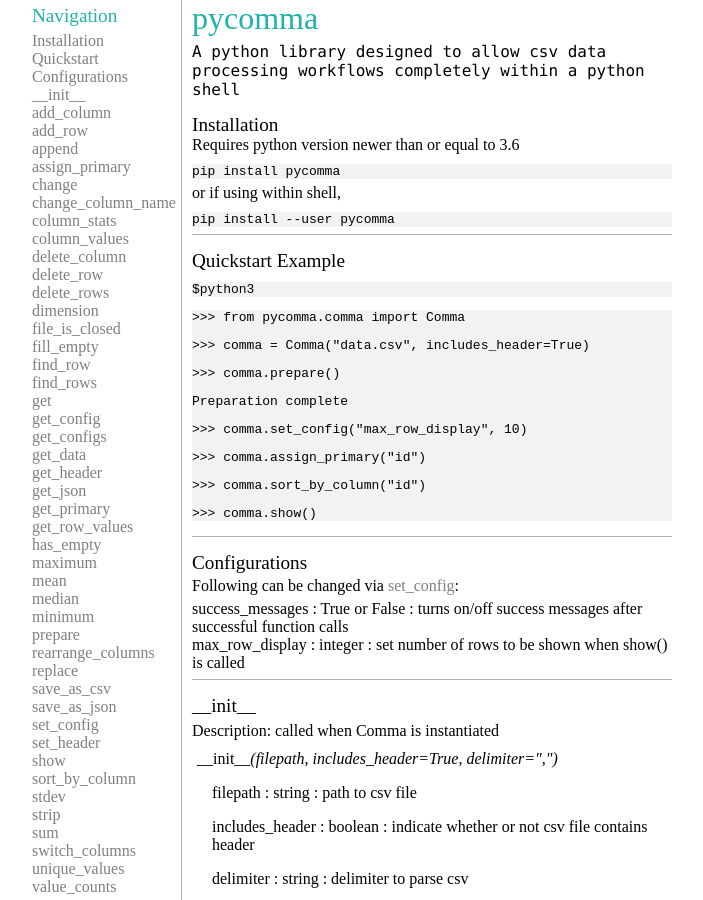
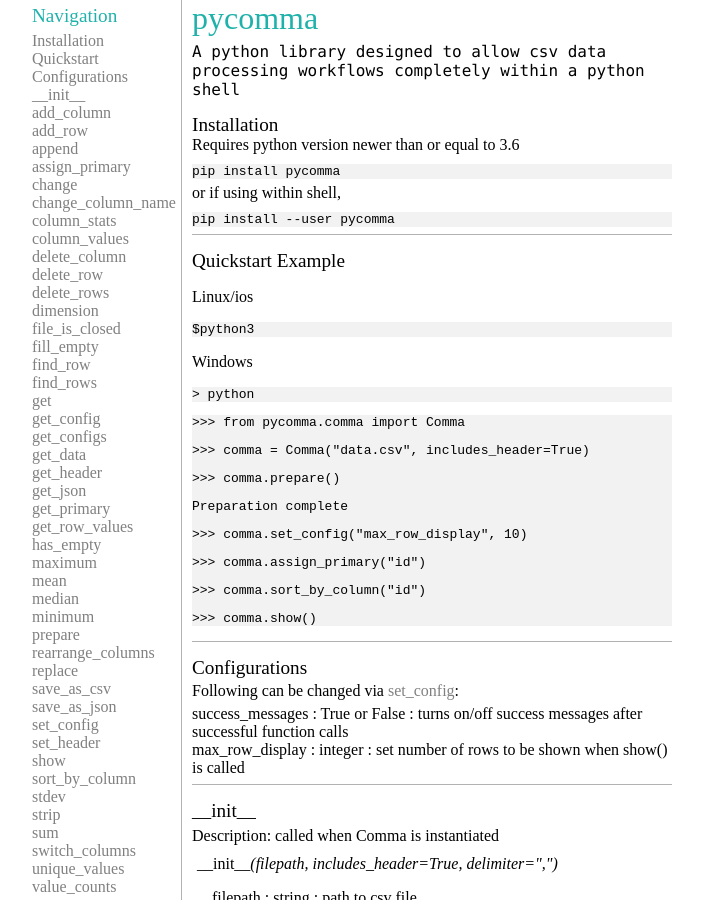
Before and after one commit to permasean/jordankobewade.github.io, a Jekyll site: the page pycomma.html, which Jekyll copies as it is, in a window 1280 px wide and 900 px high. Shown: the whole window, without its empty margins (288-991 px from the left). Built offline with Jekyll 4.4.1, drawn with Linux system fonts in a browser that asks for light colours.

Commit message:
pycomma docu small change

```diff
--- a/pycomma.html
+++ b/pycomma.html
@@ -88,7 +88,10 @@
                     <div class="section-title">
                         Quickstart Example
                     </div>
+                    <p>Linux/ios</p>
                     <div class="codeblock">$python3</div>
+                    <p>Windows</p>
+                    <div class="codeblock">> python</div>
                     <div class="codeblock">
                         <p>>>> from pycomma.comma import Comma</p>
                         <P>>>> comma = Comma("data.csv", includes_header=True)</P>
```
